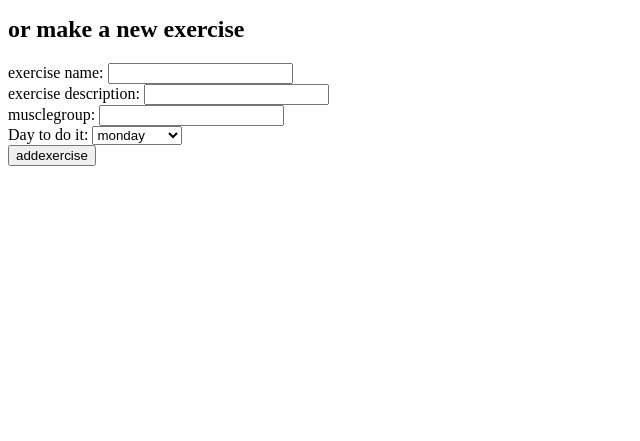
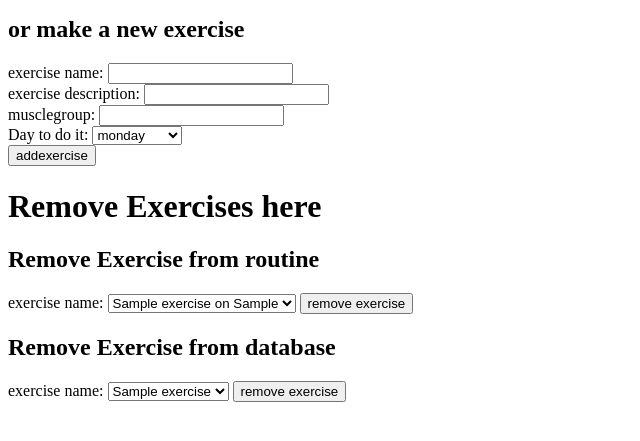
Before and after one commit to ivanheath/fitnessroutine, a Django app: template routine/templates/routine/addexercise.html in a window 1280 px wide. Shown: the part 175-616 px from the top of the page, without its empty margins (0-640 px from the left). Run offline with Django 3.2, Linux system fonts and the light colour scheme; the template is opened without the code that fills it: values that come from a table or form of the project are taken from there, others are empty; tables that the repository leaves empty hold one stand-in row (values such as "Sample post").

Commit message:
bug fixes and a few features

```diff
--- a/routine/templates/routine/addexercise.html
+++ b/routine/templates/routine/addexercise.html
@@ -5,7 +5,7 @@
 pick an exercise from the list<br>
 <select name="exercisename">
 {% for Exercises in exerciselist %}
-    <option>{{ Exercises.exercisename }}</option>
+    <option value="{{ Exercises.exercisename }}">{{ Exercises.exercisename }}</option>
 {% endfor %}
 </select>
 Day to do it: <select name="day">
@@ -18,7 +18,7 @@ Day to do it: <select name="day">
                  <option value="sunday">sunday</option>
               </select>
 <br>
-<input type="hidden" name="new" value="false">
+<input type="hidden" name="option" value="addlist">
 <input type="submit" value="addexercise">
 </form>
 <h2>or make a new exercise</h2>
@@ -37,6 +37,32 @@ Day to do it: <select name="day">
 		 <option value="sunday">sunday</option>
 	      </select>
 <br>
-<input type="hidden" name="new" value="true">
+<input type="hidden" name="option" value="addnew">
 <input type="submit" value="addexercise">
 </form>
+<h1>Remove Exercises here</h2>
+<h2>Remove Exercise from routine</h2>
+<form action="{% url 'exerciseadded' %}" name="removeexercise" method="POST">
+{% csrf_token %}
+exercise name: <select name="exercisename">
+{% for Exercisespecific in currentroutineexerciselist %}
+		<option value="{{ Exercisespecific.Exercise }}:{{ Exercisespecific.day }}">
+		{{ Exercisespecific.Exercise }} on {{ Exercisespecific.day }}
+		</option>
+{% endfor %}
+	</select>
+<input type="hidden" name="option" value="deletecurrent">
+<input type="submit" value="remove exercise">
+</form>
+<h2>Remove Exercise from database</h2>
+<form action="{% url 'exerciseadded' %}" name="removefromdatabase" method="POST">
+{% csrf_token %}
+exercise name: <select name="exercisename">
+{% for Exercises in exerciselist %}
+		<option value="{{ Exercises.exercisename }}">
+		{{ Exercises.exercisename }}</option>
+{% endfor %}
+	</select>
+<input type="hidden" name="option" value="deletedb">
+<input type="submit" value="remove exercise">
+</form>
```
Also changed, not shown: routine/templates/routine/routine.html (+5 -4 lines), routine/views.py (+42 -15 lines), 14 other files.
